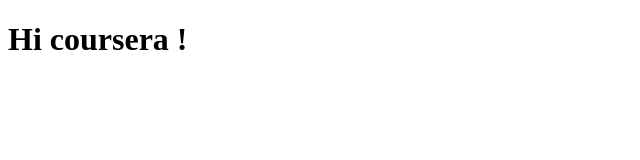
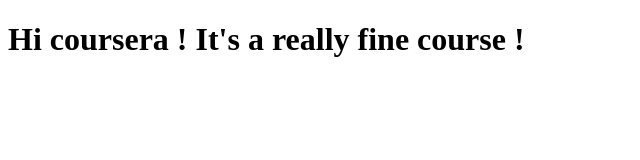
Before and after one commit to Moss-Id/test, a plain HTML site: page site/index.html in a window 1280 px wide. Shown: the whole page, without its empty margins (0-640 px from the left). Drawn offline with Linux system fonts and the light colour scheme.

Commit message:
It's a really fine course !

```diff
--- a/site/index.html
+++ b/site/index.html
@@ -4,6 +4,6 @@
 	<title>Hi coursera !</title>
 </head>
 <body>
-<h1>Hi coursera !</h1>
+<h1>Hi coursera ! It's a really fine course !</h1>
 </body>
 </html>
```
